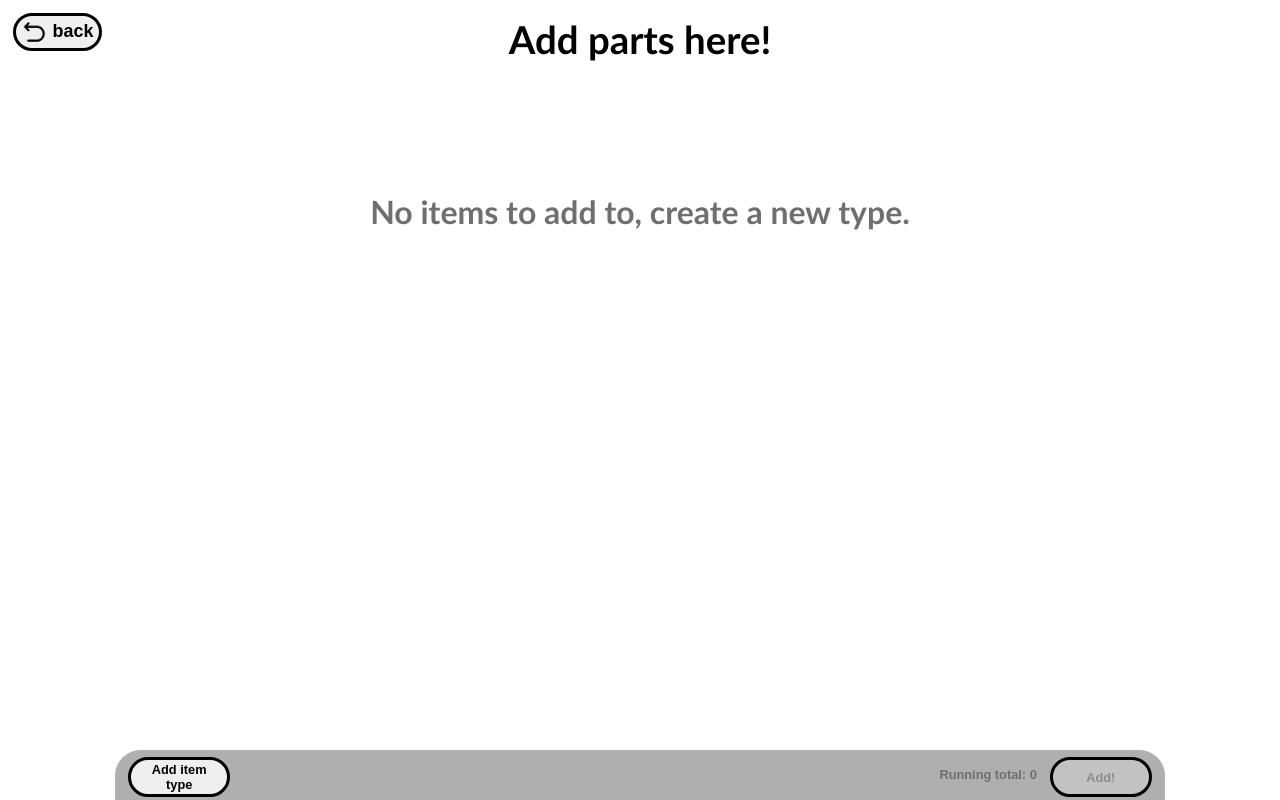
After one commit to Martycat111/Partler, a Bottle app: page /check-in in a window 1280 px wide. The commit adds this page. Run offline with Bottle, Linux system fonts and the light colour scheme.

Commit message:
Item adding (still to add type adding)

```diff
--- /dev/null
+++ b/css/checkin.css
@@ -0,0 +1,237 @@
+/* note to self:
+align = vertical
+justify = horizontal
+*/
+body {
+    position: relative;
+    width: 100vw;
+    height: 100vh;
+    background-color: white;
+}
+titletext {
+  position: absolute;
+  top: 2vh;
+  font-size: larger;
+  font-family:'Trebuchet MS', 'Lucida Sans Unicode', 'Lucida Grande', 'Lucida Sans', Arial, sans-serif;
+  font-weight: bold;
+  font-size: 3vw;
+}
+
+.itemholder{
+  overflow: hidden;
+  position: relative;
+  justify-content: center;
+
+  /* panel */
+  width: 10vw;
+  aspect-ratio: 1 / 1.1;
+  background-color: whitesmoke;
+  border: solid lightgrey;
+  border-width: 3px;
+  border-radius: 2vw;
+  font-weight: bolder;
+
+  margin: 0.2vw;
+}
+
+.itemimage{
+  /* now thats silly
+  the item image
+  */
+  border-radius: 1.8vw 1.8vw 0vw 0vw;
+  width: 10vw;
+  bottom: 2vw;
+
+  object-fit: cover;
+
+}
+.uppertext {
+  display: grid;
+  grid-template-rows: 1fr;
+  grid-template-columns: 1fr 1fr;
+  max-height: 1.5vw;
+  width: 10vw
+}
+.itemtextarea{
+  align-items: center;
+  display: grid;
+  grid-template-rows: 1.5vw 1.5vw;
+  grid-template-columns: 1fr;
+  position: absolute;
+  bottom: 0px;
+  width: 10vw;
+  max-height: 3vw;
+  background-color: lightgray;
+  border-radius: 0vw 0vw 1.8vw 1.8vw;
+}
+.itemname {
+  /*silly squared
+  the item name
+  */
+  margin: 0.2vw;
+  margin-top: 0.3vw;
+  justify-self: right;
+  text-align: right;
+  width: 4vw;
+  font-size: 1vw;
+  font-weight: bold;
+  font-family:'Trebuchet MS', 'Lucida Sans Unicode', 'Lucida Grande', 'Lucida Sans', Arial, sans-serif;
+}
+.available-amount {
+  text-align: center;
+  margin: 0.2vw;
+  width: 10vw;
+  font-size: 1vw;
+  font-weight: normal;
+  font-family:'Trebuchet MS', 'Lucida Sans Unicode', 'Lucida Grande', 'Lucida Sans', Arial, sans-serif;
+}
+.numberInput {
+  font-size: 0.91vw;
+  font-weight:lighter;
+  font-family:'Trebuchet MS', 'Lucida Sans Unicode', 'Lucida Grande', 'Lucida Sans', Arial, sans-serif;
+
+  border: solid gray;
+  border-width: 2px;
+  background-color: lightblue;
+  width: 2vw;
+  height: 1.15vw;
+  margin: 0.1vw
+}
+
+.center {
+  display: flex;
+  margin: auto;
+  justify-content: center;
+  align-items: center;
+}
+.grid {
+  grid-template-columns: repeat(12, 1fr);
+}
+.items {
+  margin-top: 20vh;
+  align-self: first baseline;
+  width: 60vw;
+  display: grid;
+  grid-template-columns: repeat(6, 1fr);
+  grid-template-rows: repeat(auto-fit, 12vw);
+}
+
+button {
+  font-size: 25px;
+  font-weight: bolder;
+
+  border: solid black;
+  border-width: 3px;
+  border-radius: 20px;
+  height: 20vh;
+  aspect-ratio: 1.4 / 1;
+}
+
+.bottombar {
+  /*the checkout page bar */
+
+  border-radius: 2vw 2vw 0 0;
+
+  background-color: #AFAFAF;
+
+  min-height: 25px;
+  height: 5vh;
+  width: 80vw;
+
+  position: fixed;
+  bottom: 0;
+  justify-self: center;
+  align-items: center;
+  padding: 0.6vw 1vw 0.2vw;
+}
+.total {
+  position: relative;
+
+  margin: 0;
+  margin-right: 1vw;
+
+  font-family: Arial, Helvetica, sans-serif;
+  color: #706f6f;
+  font-size: 1vw;
+  font-weight: bolder;
+
+  top: 1.25vh;
+  align-self: center;
+  float: right;
+}
+
+.add-type-button {
+  text-align: center;
+  min-height: 25px;
+  height: 5vh;
+  width: 8vw;
+  float: left;
+}
+.add-type-button p{
+  margin: 0;
+  align-self: center;
+  position: relative;
+  font-size: 1vw;
+}
+.checkout-button {
+  text-align: center;
+  min-height: 25px;
+  height: 5vh;
+  width: 8vw;
+  float: right;
+}
+.checkout-button:enabled:hover {
+  background-color: #AFAFAF;
+}
+.checkout-button p{
+  margin: 0;
+  align-self: center;
+  position: relative;
+  font-size: 1vw;
+}
+.backbutton {
+  align-items: center;
+  display: grid;
+  grid-template-columns: 1fr 1fr;
+
+  position: absolute;
+  top: 1vw;
+  left: 1vw;
+  width: 7vw;
+  height: 3vw;
+
+  font-size: 25px;
+  font-weight: bolder;
+  border: solid black;
+  border-width: 3px;
+  border-radius: 20px;
+}
+.backbutton img {
+  width: 2vw;
+  height: 2vw;
+}
+.backbutton p {
+  margin: 0;
+  font-size: 1.4vw;
+}
+.noitems {
+  font-weight: bolder;
+  font-family:'Trebuchet MS', 'Lucida Sans Unicode', 'Lucida Grande', 'Lucida Sans', Arial, sans-serif;
+  position: absolute;
+  justify-self: center;
+  font-size: 2.5vw;
+  color: #706f6f
+}
+.addtype-popup {
+  position: absolute;
+  background-color: darkgrey;
+  width: 40vw;
+  height: 60vh;
+
+  border: solid gray;
+  border-width: medium;
+
+  border-radius: 5vw;
+
+  display: none;
+}
--- a/css/main.css
+++ b/css/main.css
@@ -93,21 +93,6 @@ titletext {
   align-self: start;
   width: 2vw;
   height: 1vw;
-}
-
-#minus {
-  border-radius: 20px 0px 0px 20px;
-}
-
-#plus {
-  border-radius: 0px 20px 20px 0px;
-}
-
-#plus p {
-  right: 0.3vw;
-}
-#minus p {
-  right: 0.2vw;
 }
 
 .countinput button p {
--- /dev/null
+++ b/js/checkin.js
@@ -0,0 +1,77 @@
+function addtype_popup() {
+    //show the add type popup
+    console.log("mr")
+    var popup = document.getElementsByClassName("addtype-popup")[0];
+    popup.style.display = "inline";
+}
+
+
+function checkin() {
+
+    // initial json object
+    const jsonObject = {};
+
+    // add things to json
+
+    // get elements for use
+    var itemnames = document.getElementsByClassName("itemname");
+    var itemcounts = document.getElementsByClassName("numberInput");
+    var numitems = document.getElementsByClassName("itemholder").length; // had item instead of itemholder. spent 2 hours debugging this
+
+    // initialize arrays to put info into
+    var names = [];
+    var counts = [];
+
+    //loop and add items to array
+    for(var i = 0; i < numitems; i++) {
+        counts[i] = itemcounts[i].valueAsNumber;
+        names[i] = itemnames[i].innerText;
+    }
+
+    //add arrays to the json
+    jsonObject.names = names;
+    jsonObject.counts = counts;
+
+    // turn obj into json
+    const jsonString = JSON.stringify(jsonObject);
+
+    // POST request using fetch()
+    fetch([window.location.href, "/add-count"].join(""), {
+        // Adding method type
+        method: "POST",
+        // Adding body or contents to send
+        body: jsonString,
+        // Adding headers to the request
+        headers: {
+            "Content-type": "application/json; charset=UTF-8"
+        }
+    })
+    // reload page
+    location.reload();
+}
+function update_running_total() {
+    var number = get_total_items()
+    var runningtotal = document.getElementsByClassName("total")
+    var checkoutbutton = document.getElementsByClassName("checkout-button")[0]
+    runningtotal[0].innerText = `Running total: ${number}`
+    if (number == 0) {
+        console.log("disabling")
+        checkoutbutton.disabled = true
+    }
+    else {
+        console.log("enablimng")
+        checkoutbutton.disabled = false
+    }
+}
+
+function get_total_items() {
+    var elements = document.getElementsByClassName("numberInput");
+    var number = 0;
+
+    // im dumb as bricks, had number[i] instead of elements[i]
+
+    for(var i = 0; i < elements.length; i++) {
+        number += elements[i].valueAsNumber;
+    }
+    return number
+}
--- a/main.py
+++ b/main.py
@@ -81,6 +81,9 @@ main_path = "templates/main.html"
 #checkout parts page
 checkout_path = "templates/checkout.html"
 
+#checkin parts page
+checkin_path = "templates/checkin.html"
+
 #find parts (after checkout) page
 loc_path = "templates/locate.html"
 
@@ -125,9 +128,28 @@ def main():
 
     return main_tpl.render(time_greeting=greet, name=username)
 
+@app.route('/check-in/add-count', method='POST')
+def addcount():
+    #get data
+    req_data = request.body.readlines()[0]
+    data = json.loads(req_data)
+    adding_names = data["names"]
+    adding_counts = data["counts"]
+    print(adding_names)
+    print(adding_counts)
+
+
+    for i in range(0, len(adding_counts)):
+            #runs for each item
+            #check if need to add to item
+            if adding_counts[i] > 0:
+                #adding to an item
+                print(f"added {adding_counts[i]} to {parts_names[i]}")
+                parts_counts[i] += adding_counts[i]
+    update_db()
 
 @app.route('/check-out/post', method='POST')
-def index():
+def rmitems():
     #global vars used
     global last_checked_out_names
     global last_checked_out_counts
@@ -172,11 +194,19 @@ def locate():
     loc = open(loc_path, "r")
     loc_tpl = SimpleTemplate(loc)
     return loc_tpl.render(items_counts=last_checked_out_counts, items_names=last_checked_out_names, images=last_checked_out_images, locations=last_checked_out_locations)
+
 @app.route('/check-out')
 def chkout():
     checkout = open(checkout_path, "r")
     checkout_tpl = SimpleTemplate(checkout)
     return checkout_tpl.render(names=parts_names, counts=parts_counts, images=parts_images)
+
+@app.route('/check-in')
+def chkin():
+    checkin = open(checkin_path, "r")
+    checkin_tpl = SimpleTemplate(checkin)
+    return checkin_tpl.render(names=parts_names, counts=parts_counts, images=parts_images)
+
 
 @app.route('/view-parts')
 def view_parts():
--- /dev/null
+++ b/templates/checkin.html
@@ -0,0 +1,69 @@
+<!DOCTYPE html>
+<html>
+  <head>
+    <link href="/css/global.css" rel="stylesheet"/>
+    <link href="/css/checkin.css" rel="stylesheet"/>
+    <script src="/js/checkin.js"></script>
+  </head>
+
+  <body class="center">
+
+    <a href="/">
+    <button class="backbutton">
+      <img src="img/back.png">
+      <p>back</p>
+    </button>
+    </a>
+
+    <titletext>Add parts here! </titletext>
+    <div class="items">
+        % if len(names) == 0:
+          <p class="noitems">No items to add to, create a new type.</p>
+        % end
+        % for i in range(len(names)):
+            <div class="itemholder">
+                %if images[i] != None:
+                    <img class="itemimage" src="{{"img/" + images[i]}}">
+                %end
+                %if images[i] == None:
+                    <img class="itemimage" src="img/noimg.png">
+                %end
+                <div class="itemtextarea">
+                  <div class="uppertext">
+                  <p class="itemname">{{names[i]}}</p>
+
+                  <input
+                  onChange="update_running_total()"
+                  class="numberInput"
+                  type="number"
+                  value="0"
+                  name="numberInput"
+                  min="0"
+                  max="{{counts[i]}}">
+                  </div>
+                  <p class="available-amount center">Current: {{counts[i]}}</p>
+
+
+                </div>
+            </div>
+        % end
+
+        <div class="addtype-popup">
+          <p>addtype stuff here</p>
+        </div>
+
+        <footer class="bottombar">
+          <button class="add-type-button" onclick="addtype_popup()">
+            <p>Add item type</p>
+          </button>
+
+          <button class="checkout-button" onclick="checkin()" disabled="true">
+            <p>Add!</p>
+          </button>
+          <p class="total">Running total: 0</p>
+        </footer>
+    </div>
+
+  </body>
+
+</html>
--- a/templates/main.html
+++ b/templates/main.html
@@ -11,7 +11,7 @@
 
     <div class="grid">
 
-        <a href="check-in" disabled="true"><button disabled="true" type="button">Check-in</button></a>
+        <a href="check-in"><button type="button">Check-in</button></a>
         <a href="view-parts"><button type="button">View Parts</button></a>
         <a href="check-out"><button type="button">Check-out</button></a>
     </div>
```
Also changed, not shown: README.md, 1 other file.
